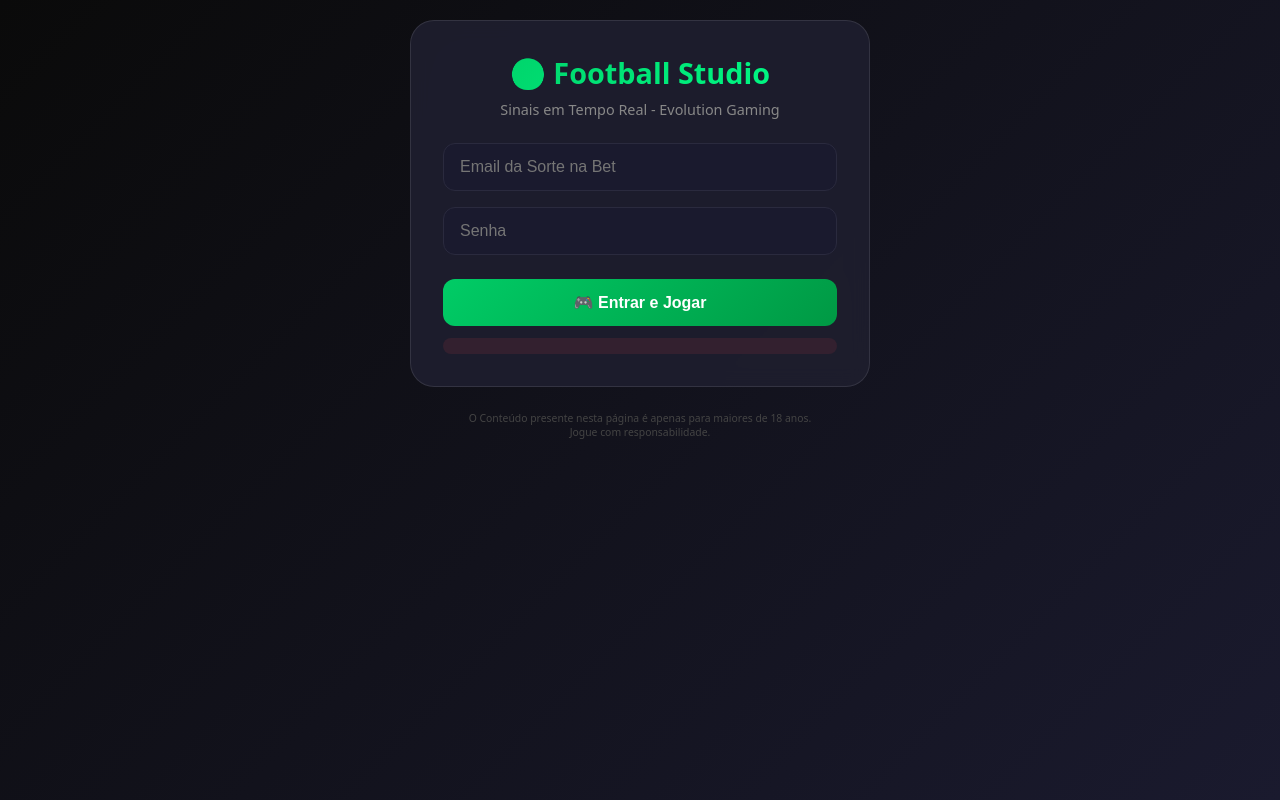
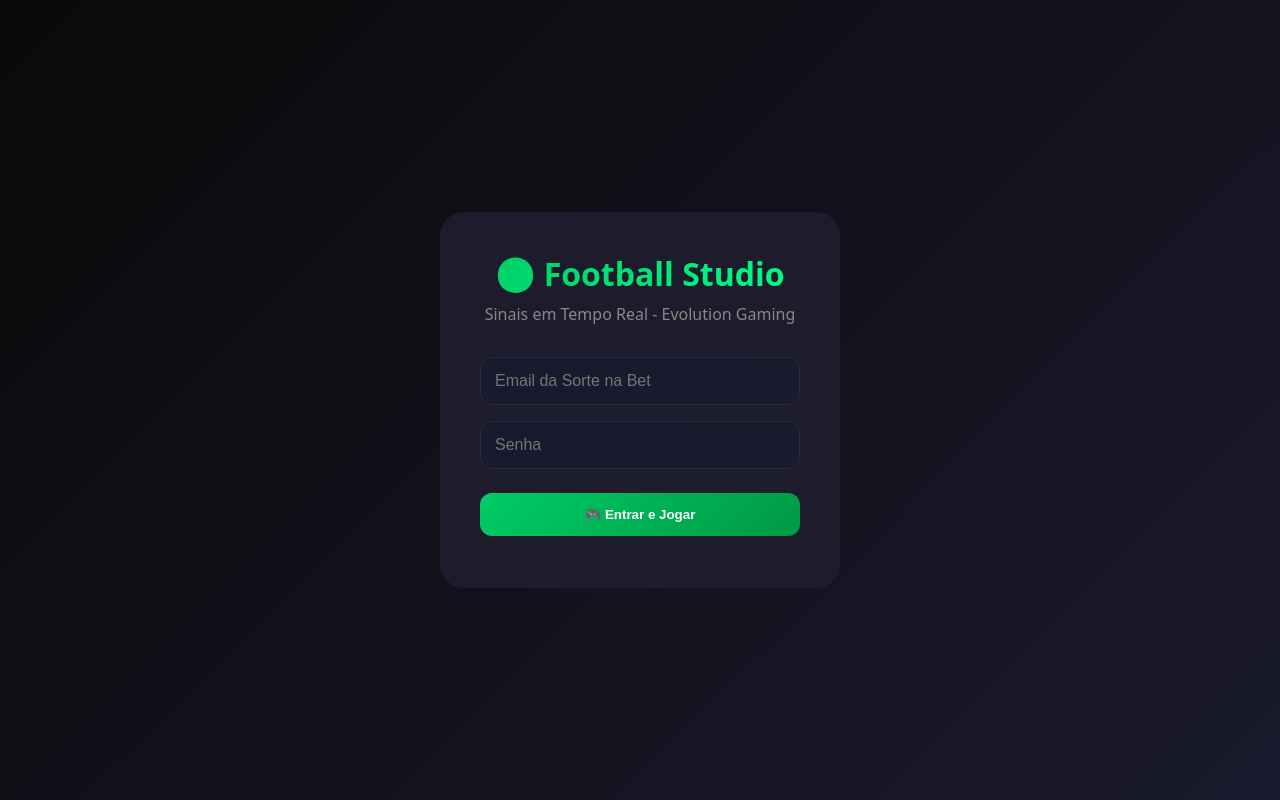
Before and after one commit to rat218578-cloud/-cassino-app, a website: page public/index.html in a window 1280 px wide. Drawn offline with Linux system fonts and the light colour scheme.

Commit message:
Update index.html

```diff
--- a/public/index.html
+++ b/public/index.html
@@ -5,214 +5,141 @@
     <meta name="viewport" content="width=device-width, initial-scale=1.0">
     <title>Football Studio - Login Evolution</title>
     <style>
-        * {
-            margin: 0;
-            padding: 0;
-            box-sizing: border-box;
-        }
-
+        * { margin: 0; padding: 0; box-sizing: border-box; }
         body {
-            font-family: system-ui, -apple-system, 'Segoe UI', Roboto, sans-serif;
-            background: linear-gradient(135deg, #0a0a0a 0%, #1a1a2e 100%);
+            font-family: system-ui, sans-serif;
+            background: linear-gradient(135deg, #0a0a0a, #1a1a2e);
             min-height: 100vh;
             color: white;
+            display: flex;
+            justify-content: center;
+            align-items: center;
         }
-
-        /* Container */
-        .container {
-            max-width: 500px;
-            margin: 0 auto;
-            padding: 20px;
-        }
-
-        /* Card de Login */
-        .login-card {
-            background: rgba(30, 30, 46, 0.95);
+        .login-box {
+            background: rgba(30,30,46,0.95);
             backdrop-filter: blur(10px);
             border-radius: 24px;
-            padding: 32px;
+            padding: 40px;
             text-align: center;
-            border: 1px solid rgba(255,255,255,0.1);
+            max-width: 400px;
+            width: 90%;
         }
-
-        .login-card h1 {
-            font-size: 1.8rem;
-            margin-bottom: 8px;
+        .login-box h1 {
             background: linear-gradient(135deg, #00cc66, #00ff88);
             -webkit-background-clip: text;
             -webkit-text-fill-color: transparent;
+            margin-bottom: 8px;
         }
-
-        .login-card p {
+        .login-box p {
             color: #888;
             margin-bottom: 24px;
-            font-size: 0.9rem;
         }
-
-        /* Inputs */
-        .input-group {
-            margin-bottom: 16px;
-        }
-
         input {
             width: 100%;
-            padding: 14px 16px;
+            padding: 14px;
+            margin: 8px 0;
             background: #1a1a2e;
             border: 1px solid #2a2a3e;
             border-radius: 12px;
             color: white;
             font-size: 1rem;
-            transition: all 0.3s;
         }
-
         input:focus {
             outline: none;
             border-color: #00cc66;
-            box-shadow: 0 0 0 2px rgba(0,204,102,0.2);
         }
-
-        /* Botão */
-        .btn-login {
+        button {
             width: 100%;
             padding: 14px;
-            margin-top: 8px;
+            margin-top: 16px;
             background: linear-gradient(135deg, #00cc66, #009944);
             border: none;
             border-radius: 12px;
             color: white;
             font-weight: bold;
-            font-size: 1rem;
             cursor: pointer;
-            transition: transform 0.2s;
         }
-
-        .btn-login:hover {
-            transform: scale(1.02);
+        button:disabled {
+            opacity: 0.5;
         }
-
-        .btn-login:disabled {
-            opacity: 0.5;
-            cursor: not-allowed;
-            transform: none;
+        .error {
+            color: #ff4444;
+            margin-top: 12px;
+            font-size: 14px;
         }
-
-        /* Loading */
         .loading {
             display: none;
-            text-align: center;
             margin-top: 16px;
         }
-
         .loading.active {
             display: block;
         }
-
         .spinner {
             width: 30px;
             height: 30px;
             border: 3px solid #2a2a3e;
             border-top-color: #00cc66;
             border-radius: 50%;
-            margin: 0 auto 12px;
+            margin: 0 auto;
             animation: spin 1s linear infinite;
         }
-
         @keyframes spin {
             to { transform: rotate(360deg); }
         }
-
-        /* Mensagem de erro */
-        .error-msg {
-            color: #ff4444;
-            font-size: 0.85rem;
-            margin-top: 12px;
-            padding: 8px;
-            background: rgba(255,68,68,0.1);
-            border-radius: 8px;
+        .game-frame {
+            position: fixed;
+            top: 0;
+            left: 0;
+            width: 100%;
+            height: 100%;
+            border: none;
+            display: none;
+            z-index: 100;
         }
-
-        /* Iframe do Jogo */
-        .game-container {
-            display: none;
-            margin-top: 20px;
+        .game-frame.active {
+            display: block;
         }
-
-        .game-frame {
-            width: 100%;
-            height: 550px;
-            border: none;
-            border-radius: 16px;
-        }
-
-        /* Botão Voltar */
         .back-btn {
             position: fixed;
             top: 20px;
             left: 20px;
             background: #2a2a3e;
             border: none;
-            padding: 8px 16px;
-            border-radius: 20px;
+            padding: 10px 20px;
+            border-radius: 30px;
             color: white;
             cursor: pointer;
+            z-index: 101;
             display: none;
-            z-index: 100;
         }
-
         .back-btn.active {
             display: block;
-        }
-
-        /* Footer */
-        .footer {
-            text-align: center;
-            margin-top: 24px;
-            font-size: 0.65rem;
-            color: #444;
         }
     </style>
 </head>
 <body>
 
-<!-- Botão Voltar (aparece depois que o jogo carrega) -->
-<button id="backBtn" class="back-btn" onclick="backToLogin()">← Voltar</button>
-
-<div class="container">
-    <!-- SEU FORMULÁRIO DE LOGIN -->
-    <div class="login-card" id="loginCard">
+<!-- SEU FORMULÁRIO -->
+<div id="loginBox" class="login-box">
     <h1>⚽ Football Studio</h1>
     <p>Sinais em Tempo Real - Evolution Gaming</p>
 
-        <div class="input-group">
     <input type="email" id="email" placeholder="Email da Sorte na Bet">
-        </div>
+    <input type="password" id="password" placeholder="Senha">
 
-        <div class="input-group">
-            <input type="password" id="password" placeholder="Senha">
-        </div>
-
-        <button class="btn-login" id="loginBtn" onclick="doLogin()">
-            🎮 Entrar e Jogar
-        </button>
+    <button id="loginBtn" onclick="doLogin()">🎮 Entrar e Jogar</button>
 
     <div id="loading" class="loading">
         <div class="spinner"></div>
-            <p>Autenticando e carregando o jogo...</p>
+        <p style="margin-top: 8px;">Autenticando...</p>
     </div>
 
-        <div id="errorMsg" class="error-msg"></div>
+    <div id="errorMsg" class="error"></div>
 </div>
 
-    <!-- Container do Jogo -->
-    <div id="gameContainer" class="game-container">
+<button id="backBtn" class="back-btn" onclick="backToLogin()">← Voltar</button>
+
 <iframe id="gameFrame" class="game-frame" allow="autoplay; fullscreen"></iframe>
-    </div>
-
-    <div class="footer">
-        O Conteúdo presente nesta página é apenas para maiores de 18 anos.<br>
-        Jogue com responsabilidade.
-    </div>
-</div>
 
 <script>
     async function doLogin() {
@@ -232,7 +159,7 @@
         loading.classList.add('active');
 
         try {
-            // Chama SEU BACKEND (no Railway)
+            // Chama SEU BACKEND
             const response = await fetch('/api/login', {
                 method: 'POST',
                 headers: { 'Content-Type': 'application/json' },
@@ -242,25 +169,20 @@
             const data = await response.json();
 
             if (data.success && data.iframeUrl) {
-                // Esconde o formulário e mostra o jogo
-                document.getElementById('loginCard').style.display = 'none';
-                document.getElementById('gameContainer').style.display = 'block';
+                // Esconde formulário e mostra o jogo
+                document.getElementById('loginBox').style.display = 'none';
+                document.getElementById('gameFrame').src = data.iframeUrl;
+                document.getElementById('gameFrame').classList.add('active');
                 document.getElementById('backBtn').classList.add('active');
-
-                // Carrega o iframe
-                const iframe = document.getElementById('gameFrame');
-                iframe.src = data.iframeUrl;
 
                 // Conecta WebSocket de sinais
                 connectWebSocket();
-
             } else {
                 errorMsg.innerText = data.error || 'Email ou senha inválidos';
                 loginBtn.disabled = false;
             }
-
         } catch (error) {
-            errorMsg.innerText = 'Erro de conexão com o servidor. Tente novamente.';
+            errorMsg.innerText = 'Erro de conexão com o servidor';
             loginBtn.disabled = false;
         } finally {
             loading.classList.remove('active');
@@ -268,31 +190,19 @@
     }
 
     function backToLogin() {
-        document.getElementById('gameContainer').style.display = 'none';
-        document.getElementById('loginCard').style.display = 'block';
+        document.getElementById('gameFrame').classList.remove('active');
+        document.getElementById('loginBox').style.display = 'block';
         document.getElementById('backBtn').classList.remove('active');
-
         if (ws) ws.close();
     }
 
-    // WebSocket de sinais (igual ao Diogo Cartas)
     let ws = null;
 
     function connectWebSocket() {
         ws = new WebSocket('wss://apiglobal.appbackend.tech/ws/signals/entrance/football-studio');
-
-        ws.onopen = () => {
-            console.log('✅ Sinais conectados');
-        };
-
-        ws.onmessage = (event) => {
-            try {
-                const data = JSON.parse(event.data);
-                console.log('📡 Sinal:', data);
-            } catch(e) {}
-        };
-
-        ws.onerror = (err) => console.error('WebSocket error:', err);
+        ws.onopen = () => console.log('✅ Sinais conectados');
+        ws.onmessage = (e) => console.log('📡 Sinal:', e.data);
+        ws.onerror = (e) => console.error('WebSocket error:', e);
     }
 </script>
 
```
Lines whose indentation alone changed are shown as unchanged.
